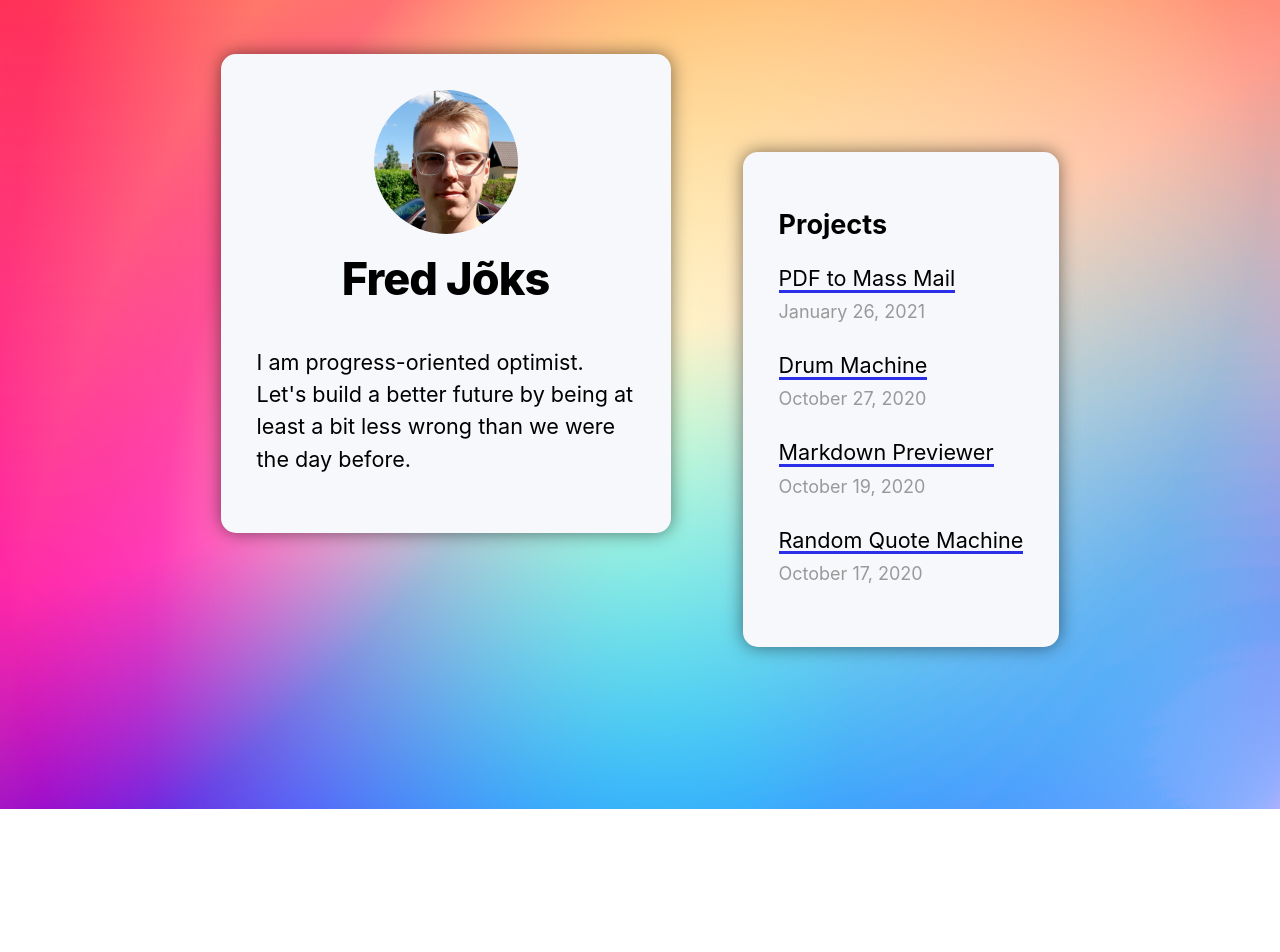
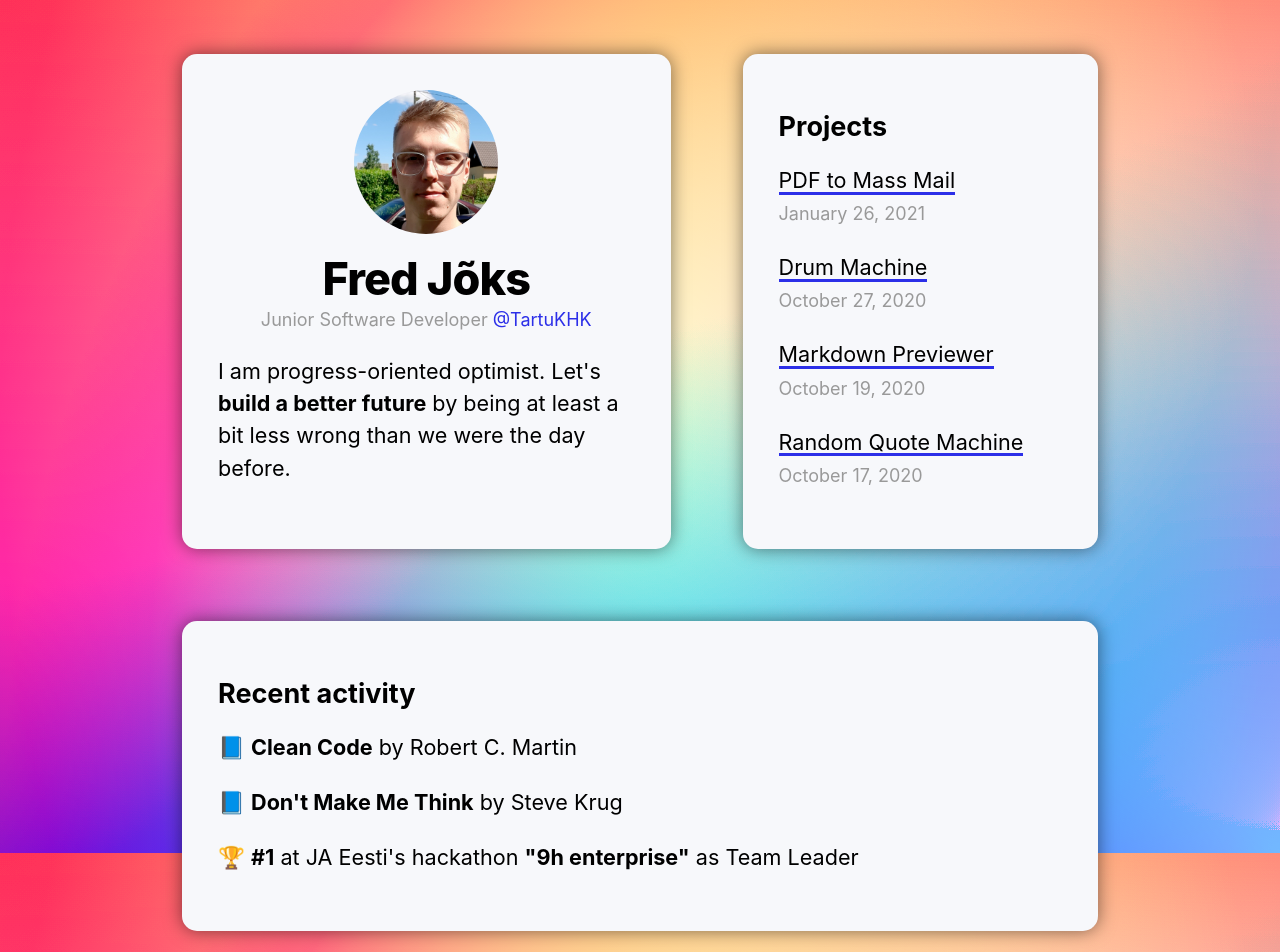
Before and after one commit to fredjoks/portfolio, a Next.js app: page / in a window 1280 px wide. Shown: the top 952 px of the page. Before the commit the page ends 809 px from the top, so only its background shows below. Built offline with nearby package versions, Linux system fonts and the light colour scheme.

Commit message:
feat: added "Recent activity" section

```diff
--- a/components/layout.js
+++ b/components/layout.js
@@ -24,7 +24,7 @@ export default function Layout({ children, home }) {
         <meta name="og:title" content={siteTitle} />
         <meta name="twitter:card" content="summary_large_image" />
       </Head>
-      <header className={`${styles.header} ${utilStyles.headingMd} ${styles.homeComponent} ${styles.component}`}>
+      <header className={`${styles.header} ${utilStyles.headingMd} ${styles.headerComponent} ${styles.component}`}>
         {home ? (
           <>
             <img
@@ -33,6 +33,7 @@ export default function Layout({ children, home }) {
               alt={name}
             />
             <h1 className={utilStyles.heading2Xl}>{name}</h1>
+            <small className={utilStyles.lightText}>Junior Software Developer <a href='https://khk.ee/eriala/noorem-tarkvaraarendaja-veebispetsialist/' target='_blank'>@TartuKHK</a></small>
           </>
         ) : (
           <>
@@ -53,10 +54,13 @@ export default function Layout({ children, home }) {
           </>
         )}
         <section>
-          <p>I am progress-oriented optimist. Let's build a better future by being at least a bit less wrong than we were the day before.</p>
+          <p>I am progress-oriented optimist.
+            Let's <strong>build a better future</strong> by being at least a bit less wrong than we were the day before.
+
+          </p>
         </section>
       </header>
-      <main className={`${utilStyles.headingMd} ${styles.padding1px} ${styles.component} ${styles.content}`}>
+      <main className={`${utilStyles.headingMd} ${styles.padding1px} ${styles.component} ${styles.projectComponent} ${styles.content}`}>
         {children}
         {!home && (
           <div className={styles.backToHome}>
@@ -66,6 +70,21 @@ export default function Layout({ children, home }) {
           </div>
         )}
       </main>
+      <div className={styles.break}></div>
+      <section className={`${utilStyles.headingMd} ${styles.padding1px} ${styles.component} ${styles.projectComponent} ${styles.content}`}>
+            <h2 className={utilStyles.headingLg}>Recent activity</h2>
+              <ul className={utilStyles.list}>
+                  <li className={utilStyles.listItem}>
+                    📘 <strong>Clean Code</strong> by Robert C. Martin
+                  </li>
+                  <li className={utilStyles.listItem}>
+                    📘 <strong>Don't Make Me Think</strong> by Steve Krug
+                  </li>
+                  <li className={utilStyles.listItem}>
+                    🏆 <strong>#1</strong> at JA Eesti's hackathon <strong>"9h enterprise"</strong> as Team Leader
+                  </li>
+              </ul>
+      </section>
     </div>
   );
 }
--- a/components/layout.module.css
+++ b/components/layout.module.css
@@ -1,11 +1,12 @@
 .container {
-    max-width: 100%;
+    max-width: 80%;
     padding: 1rem;
     margin: 0 auto 6rem;
     display: flex;
     flex-direction: row;
-    align-items: baseline;
-    justify-content: center;
+    align-items: stetch;
+    justify-content: start;
+    flex-wrap: wrap;
   }
 
   .header {
@@ -13,7 +14,6 @@
     flex-direction: column;
     align-items: center;
     width: 25rem;
-    flex-shrink: 0;
     z-index: 2;
   }
 
@@ -34,10 +34,20 @@
     background-color: rgba(247, 248, 251);
     padding: 2rem;
     margin: 2rem;
+    flex-grow: 1;
   }
+
 
   .backToHome a{
     color: #2c2fe8;
+  }
+
+  .break {
+    flex-basis: 100%;
+  }
+
+  .recent {
+    width: 100%;
   }
 
 
@@ -45,9 +55,15 @@
     .container {
       flex-direction: column;
       align-items: center;
+      justify-content: center;
+      width: 100%;
+      margin: 0 auto;
+      padding: 0 0;
+      flex-wrap: nowrap;
     }
 
     .component {
-      width: clamp(320px, 80%, 100%);
+      width: clamp(320px, 90%, 100%);
+      margin: 2rem 0rem;
     }
   }
--- a/styles/utils.module.css
+++ b/styles/utils.module.css
@@ -3,7 +3,7 @@
     line-height: 1.2;
     font-weight: 800;
     letter-spacing: -0.05rem;
-    margin: 1rem 0;
+    margin: 1rem 0 0 0;
   }
 
   .headingXl {
@@ -87,3 +87,19 @@
     background-repeat: repeat-x;
     text-decoration: none;
   }
+
+  .component {
+    box-shadow: 0 0 1rem 0 rgba(0, 0, 0, .5);
+    overflow: hidden;
+    border-radius: 15px;
+    background-color: rgba(247, 248, 251);
+    padding: 2rem;
+    margin: 2rem;
+  }
+
+  @media only screen and (max-width: 1024px) {
+    .component {
+      width: clamp(320px, 80%, 100%);
+      margin: 2rem auto;
+    }
+  }
```
